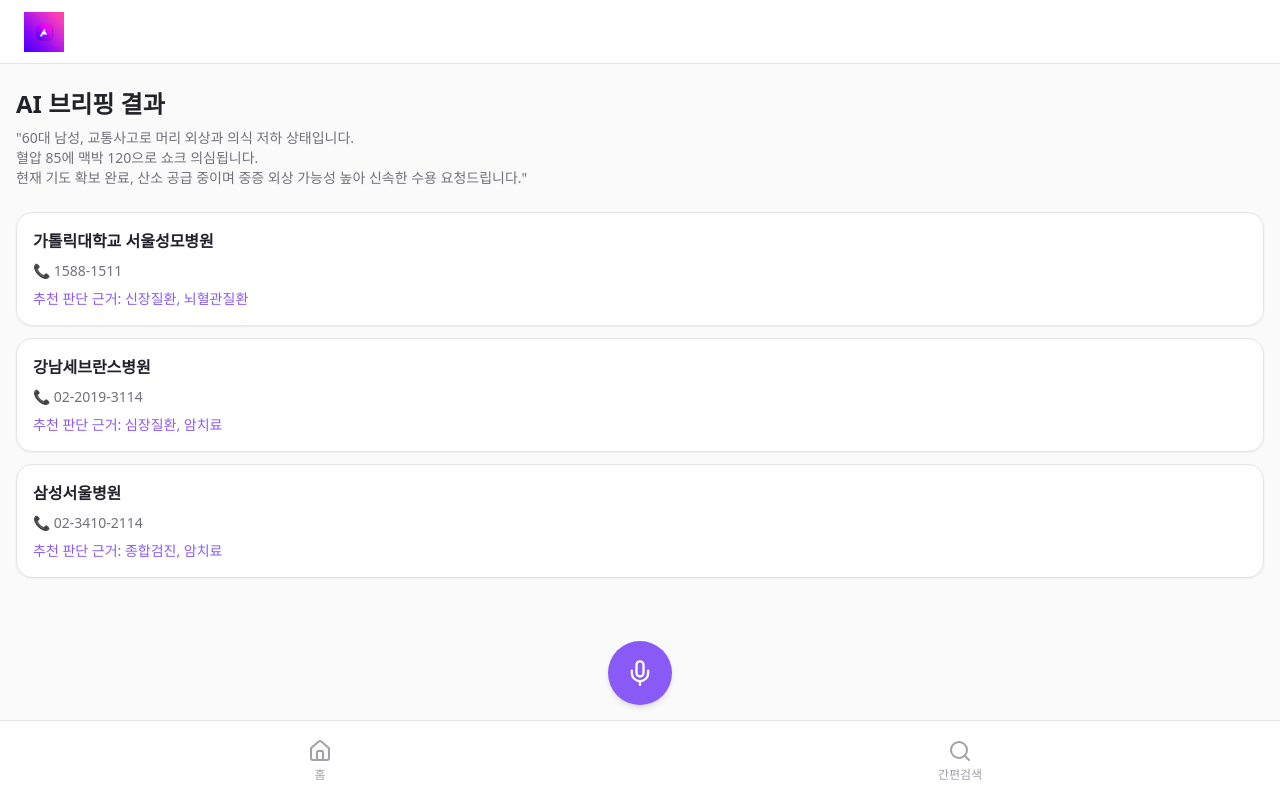
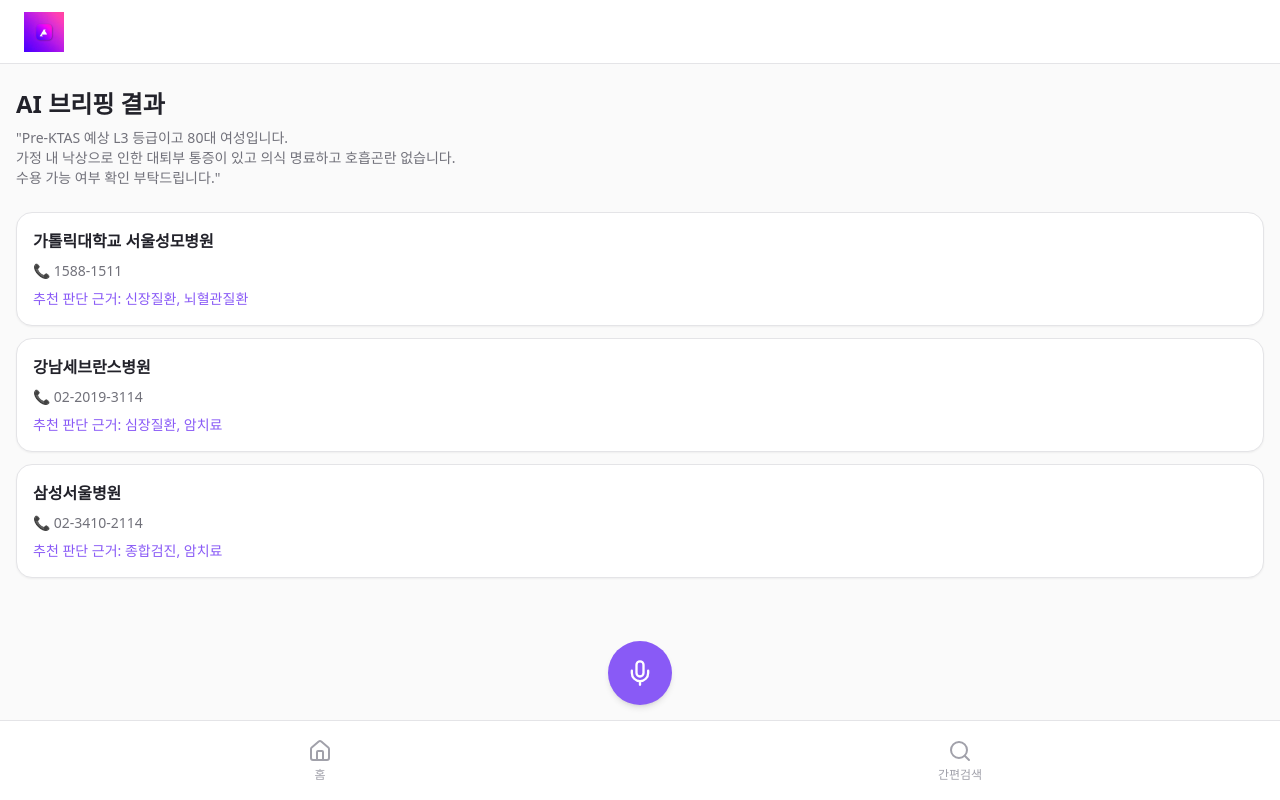
Before and after one commit to hwangminjun/purple-mic-app, a React (Vite) app: page /voice-result in a window 1280 px wide. Built offline with nearby package versions, Linux system fonts and the light colour scheme.

Commit message:
Update AI briefing text

```diff
--- a/src/pages/VoiceResult.jsx
+++ b/src/pages/VoiceResult.jsx
@@ -24,9 +24,9 @@ const VoiceResult = () => {
       <div className="space-y-2">
         <h1 className="text-2xl font-bold text-foreground">AI 브리핑 결과</h1>
         <p className="text-sm text-muted-foreground">
-          "60대 남성, 교통사고로 머리 외상과 의식 저하 상태입니다.<br />
-          혈압 85에 맥박 120으로 쇼크 의심됩니다.<br />
-          현재 기도 확보 완료, 산소 공급 중이며 중증 외상 가능성 높아 신속한 수용 요청드립니다."
+          "Pre-KTAS 예상 L3 등급이고 80대 여성입니다.<br />
+          가정 내 낙상으로 인한 대퇴부 통증이 있고 의식 명료하고 호흡곤란 없습니다.<br />
+          수용 가능 여부 확인 부탁드립니다."
         </p>
       </div>
 
```
